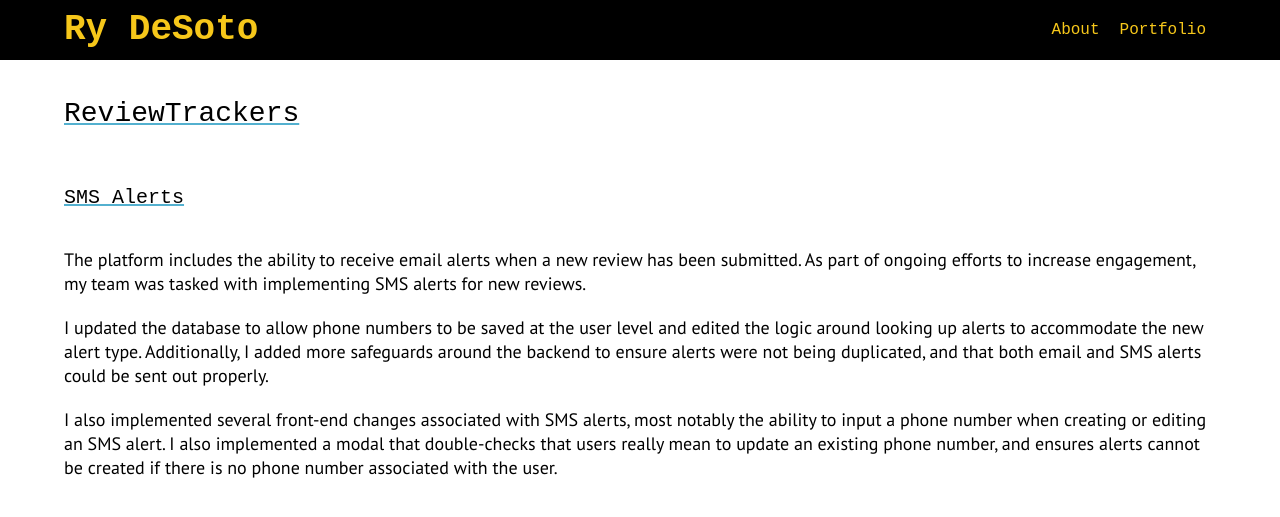
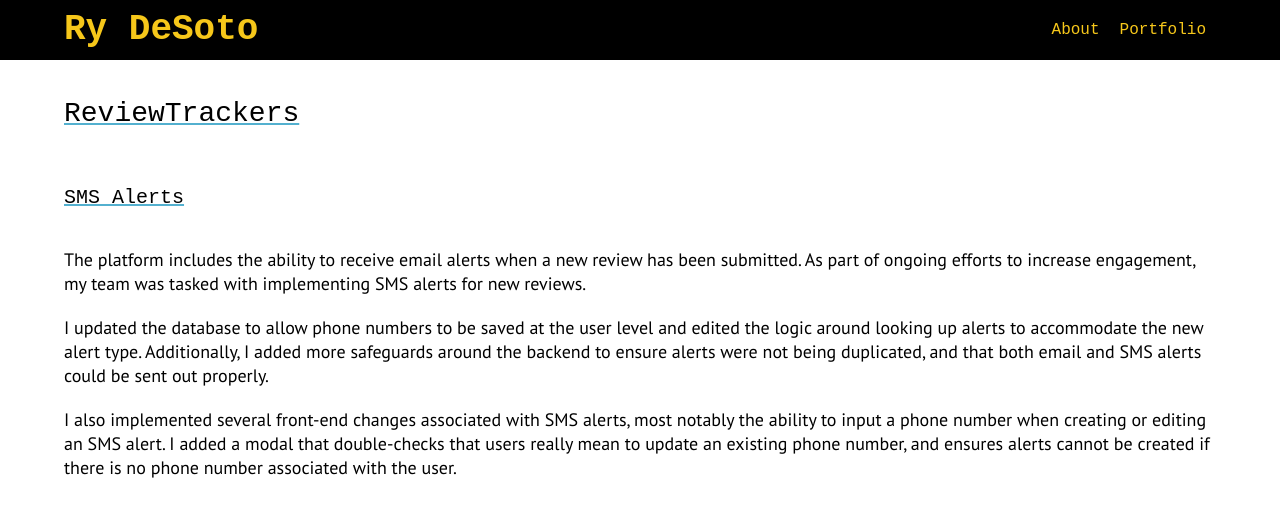
Before and after one commit to rsdesoto/rsdesoto.github.io, a plain HTML site: page rt-features.html in a window 1280 px wide. Shown: the top 517 px of the page. Drawn offline with nearby package versions, Linux system fonts and the light colour scheme; a web font is replaced by a local one.

Commit message:
Rewording

```diff
--- a/rt-features.html
+++ b/rt-features.html
@@ -81,7 +81,7 @@
                 I updated the database to allow phone numbers to be saved at the user level and edited the logic around looking up alerts to accommodate the new alert type. Additionally, I added more safeguards around the backend to ensure alerts were not being duplicated, and that both email and SMS alerts could be sent out properly.
               </p>
               <p>
-                I also implemented several front-end changes associated with SMS alerts, most notably the ability to input a phone number when creating or editing an SMS alert. I also implemented a modal that double-checks that users really mean to update an existing phone number, and ensures alerts cannot be created if there is no phone number associated with the user.
+                I also implemented several front-end changes associated with SMS alerts, most notably the ability to input a phone number when creating or editing an SMS alert. I added a modal that double-checks that users really mean to update an existing phone number, and ensures alerts cannot be created if there is no phone number associated with the user.
               </p>
             </div>
 
```
